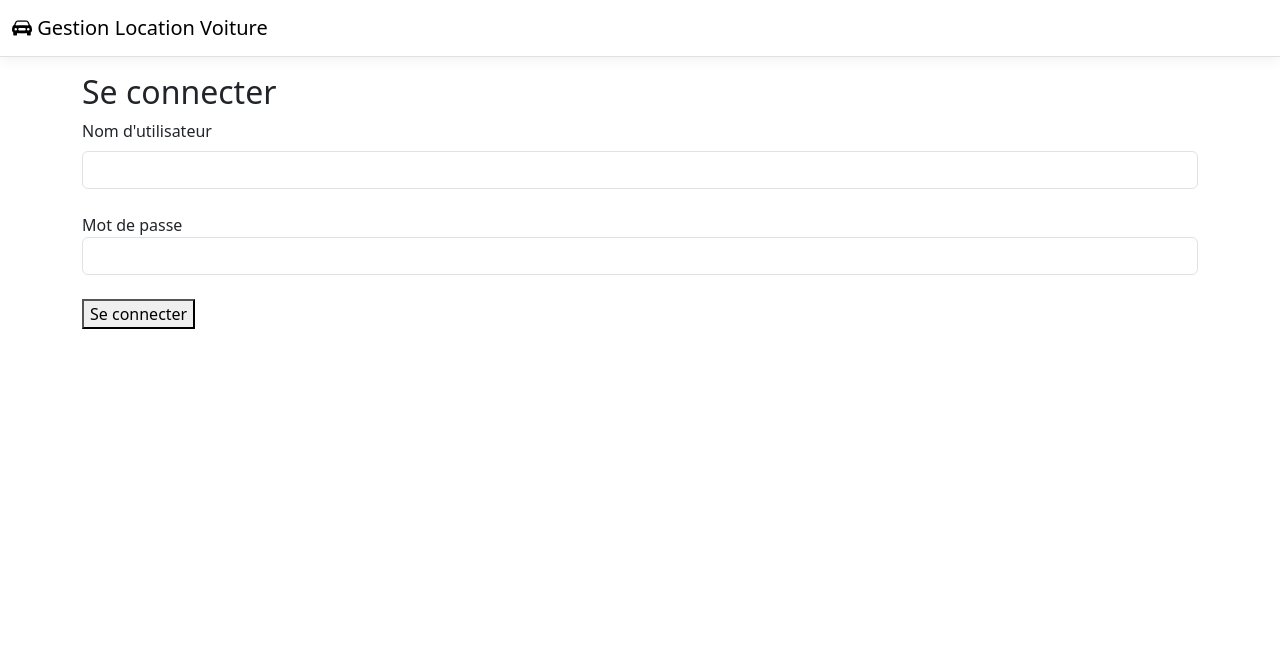
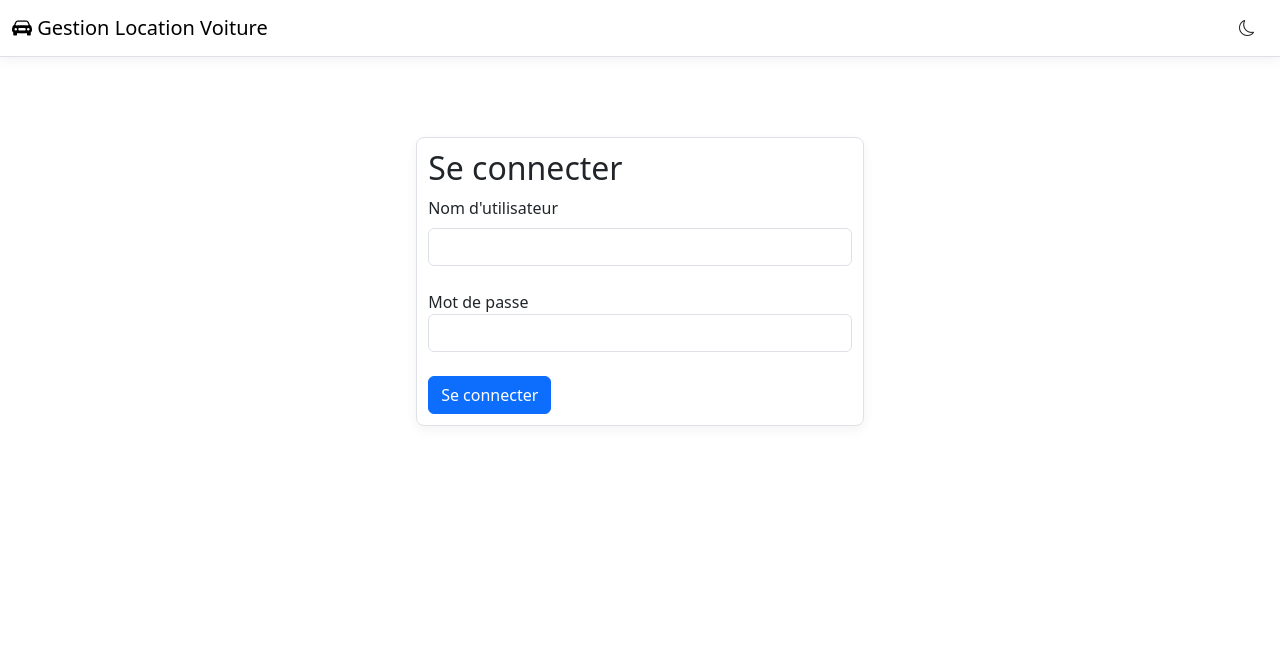
Before and after one commit to ines203/TP_DevWeb, an ASP.NET Core app: page / in a window 1280 px wide. Shown: the top 666 px of the page. Run offline with ASP.NET Core 8, Linux system fonts and the light colour scheme; style sheets or scripts are compiled from the project's sources.

Commit message:
Implémentation du thème sombre

```diff
--- a/TP01/Views/Auth/Login.cshtml
+++ b/TP01/Views/Auth/Login.cshtml
@@ -9,7 +9,7 @@
         @ViewBag.ErrorMessage
     </div>
 }
-
+<div class="login-form">
     <h2>Se connecter</h2>
     <form asp-action="Login" method="post">
         <div>
@@ -24,8 +24,9 @@
             <span asp-validation-for="MotDePasse" class="text-danger"></span>
         </div>
         <br>
-    <button type="submit">Se connecter</button>
+        <button type="submit" class="btn btn-primary">Se connecter</button>
     </form>
+</div>
 
 @section Scripts {
     @{
--- a/TP01/Views/Shared/_Layout.cshtml
+++ b/TP01/Views/Shared/_Layout.cshtml
@@ -3,16 +3,19 @@
 <head>
     <meta charset="utf-8" />
     <meta name="viewport" content="width=device-width, initial-scale=1.0" />
-    <title>@ViewData["Title"] - TP01</title>
+    <title>Gestion Location Voiture - @ViewData["Title"]</title>
     <script type="importmap"></script>
     <link rel="stylesheet" href="~/lib/bootstrap/dist/css/bootstrap.min.css" />
     <link rel="stylesheet" href="~/lib/bootstrap-icons/font/bootstrap-icons.css" />
     <link rel="stylesheet" href="~/css/site.css" asp-append-version="true" />
     <link rel="stylesheet" href="~/TP01.styles.css" asp-append-version="true" />
 </head>
-<body>
+@{
+    var theme = Context.Request.Cookies["Theme"] ?? "light";
+}
+<body data-bs-theme="@theme">
     <header>
-        <nav class="navbar navbar-expand-sm navbar-light bg-white border-bottom box-shadow mb-3">
+        <nav class="navbar navbar-expand-sm border-bottom box-shadow mb-3">
             <div class="container-fluid">
                 <a class="navbar-brand" asp-controller="Succursale" asp-action="List">
                     <i class="bi bi-car-front-fill"></i> Gestion Location Voiture
@@ -25,7 +28,7 @@
                         @if (role == "ADMINISTRATEUR")
                         {
                             <li class="nav-item">
-                                <a class="nav-link text-dark" asp-controller="Succursale" asp-action="List">
+                                <a class="nav-link" asp-controller="Succursale" asp-action="List">
                                     Succursales
                                 </a>
                             </li>
@@ -33,12 +36,12 @@
                         @if (role == "ADMINISTRATEUR" || role == "GERANT" || role == "COMMIS")
                         {
                             <li class="nav-item">
-                                <a class="nav-link text-dark" asp-controller="Location" asp-action="List">
+                                <a class="nav-link" asp-controller="Location" asp-action="List">
                                     Locations
                                 </a>
                             </li>
                             <li class="nav-item">
-                                <a class="nav-link text-dark" asp-controller="Conducteur" asp-action="List">
+                                <a class="nav-link" asp-controller="Conducteur" asp-action="List">
                                     Conducteurs
                                 </a>
                             </li>
@@ -59,6 +62,13 @@
                             </li>
                         </ul>
                     }
+                    <form method="get" action="/Theme/Set">
+                        <input type="hidden" name="theme" value="@(theme == "dark" ? "light" : "dark")" />
+                        <input type="hidden" name="returnUrl" value="@Context.Request.Path" />
+                        <button type="submit" class="btn">
+                            <i class="bi bi-@(theme == "dark" ? "sun" : "moon")"></i>
+                        </button>
+                    </form>
                 </div>
             </div>
         </nav>
--- a/TP01/Views/Succursale/List.cshtml
+++ b/TP01/Views/Succursale/List.cshtml
@@ -45,7 +45,7 @@ else
                     <td>
                         @if (succursale.Statut == StatutSuccursale.ACTIVE)
                         {
-                            <span class="badge bg-success">ACTIVÉ</span>
+                            <span class="badge bg-success">ACTIVÉE</span>
                         }
                         else
                         {
@@ -68,7 +68,7 @@ else
                         <td>
                             <form asp-controller="Voiture" asp-action="List" method="get">
                                 <input type="hidden" name="succursaleId" value="@succursale.Id" />
-                                <button type="submit">Liste voitures</button>
+                                <button type="submit" class="btn btn-sm btn-secondary">Liste voitures</button>
                             </form>
                         </td>
                     }
--- a/TP01/wwwroot/css/site.css
+++ b/TP01/wwwroot/css/site.css
@@ -29,3 +29,14 @@ body {
 .form-floating > .form-control-plaintext:focus::placeholder, .form-floating > .form-control:focus::placeholder {
   text-align: start;
 }
+
+.login-form {
+    border: 1px var(--bs-border-color) solid;
+    border-radius: 8px;
+    box-shadow: 0 .25rem .75rem rgba(0, 0, 0, .05);
+    margin: auto;
+    margin-top: 10vh;
+    min-width: 400px;
+    padding: 1%;
+    width: 35vw;
+}
```
Also changed, not shown: TP01/Controllers/ThemeController.cs (added, +19 -0 lines). Lines whose indentation alone changed are shown as unchanged.
